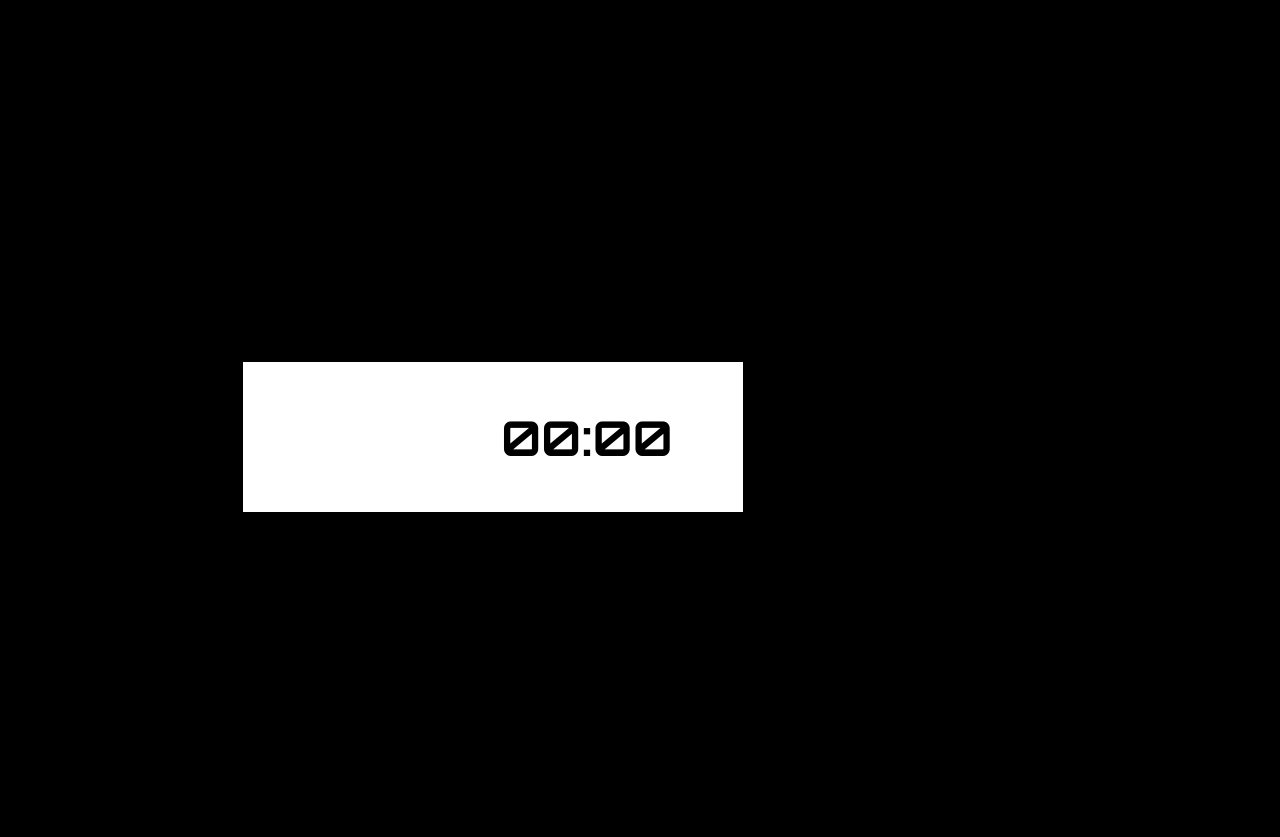
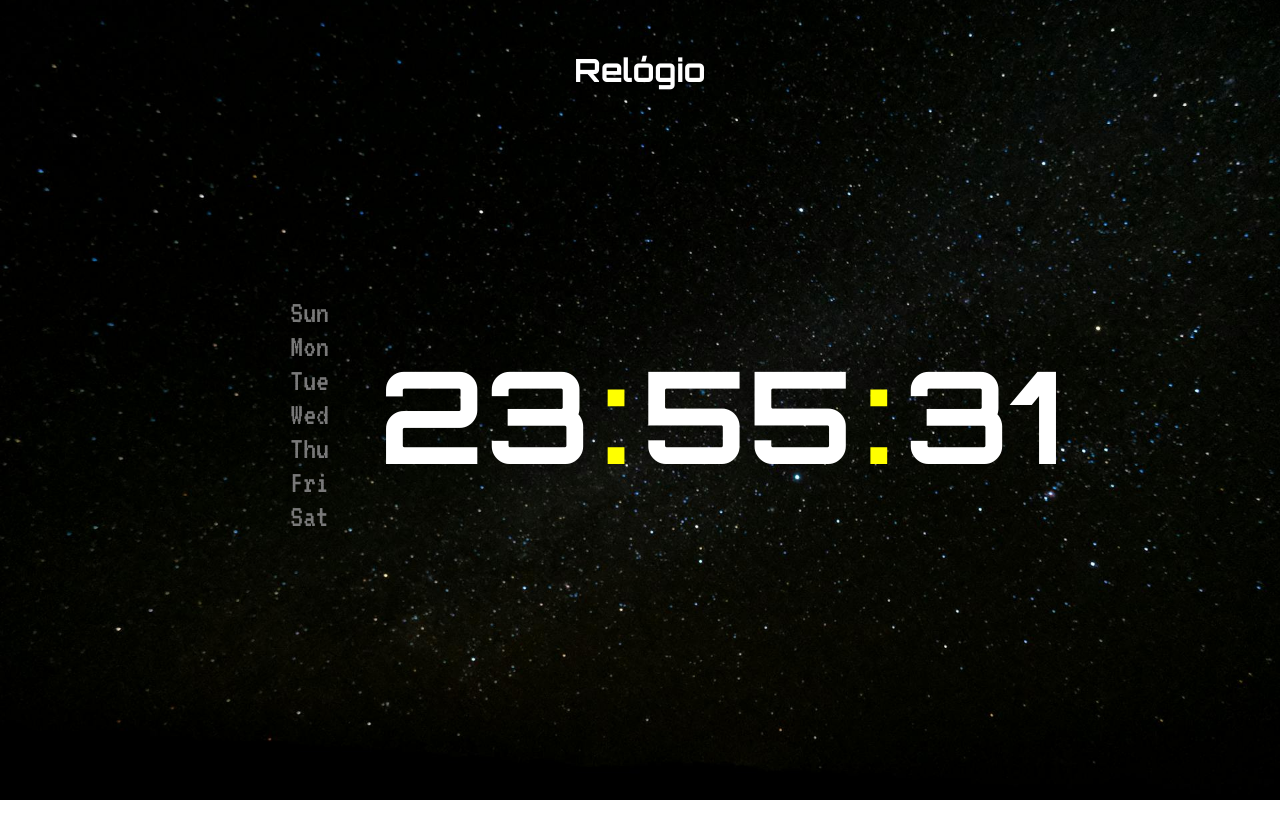
Before and after one commit to RafzVTI/Relogio, a plain HTML site: page index.html in a window 1280 px wide. After the commit the page ends 800 px from the top, so only its background shows below. Drawn offline with Linux system fonts and the light colour scheme.

Commit message:
relogio quase funcional

```diff
--- a/estilos/style.css
+++ b/estilos/style.css
@@ -1,8 +1,10 @@
 @charset "UTF-8";
 @import url('https://fonts.googleapis.com/css2?family=Orbitron:wght@400..900&display=swap');
+@import url('https://fonts.googleapis.com/css2?family=VT323&display=swap');
 
-:root {
+ :root {
     --fonte-relogio: Orbitron, arial;
+    --fonte-dias: VT323, arial;
 }
 
 *{
@@ -12,42 +14,99 @@
 }
 
 body {
-    background-color: black;
+    height: 100vh;
+    background-image: url('../imagem/fundo-estrelado.jpg');
+    background-repeat: no-repeat;
+    background-position: center center;
+    background-size: cover;
+}
+
+header {
+    display: flex;
+    align-items: center;
+    justify-content: center;
+    text-align: center;
+    color: white;
+    padding-top: 50px;
+
+}
+
+header h1 {
+    font-family: var(--fonte-relogio);
+    text-shadow: 2px 2px 2px rgba(0, 0, 0, 0.226);
+    color: white;
 }
 
 section {
-    width: 100vw;
-    height: 100vh;
-
-
     display: flex;
+    flex-direction: row;
     flex-flow: nowrap;
     align-items: center;
     justify-content: center;
 }
 
-.logio {
+.container {
     display: flex;
-    flex-flow: nowrap;
     align-items: center;
-    justify-content: flex-end;
+    justify-content: space-between;
+    flex-direction: row;
+    padding: 200px 0px 200px 0px;
+}
 
-    width: 500px;
-    height: 150px;
+.relogio {
+    display: flex;
+    align-items: center;
+    justify-content: center;
+    flex-direction: row;
 
-    background-color: rgb(255, 255, 255);
+    width: 550px;
+    height: 250px;
+
+    background-color: transparent;
     font-family: var(--fonte-relogio);
     font-size: 2em;
-    text-align: right;
-    padding: 70px;
-    margin-left: auto;
+    padding: 20px;
+
 }
 
-.text {
+.tempo {
     display: flex;
-    flex-flow: nowrap;
-    align-items: center;
-    justify-content: flex-start;
+    gap: 10px;
+}
 
-    margin: auto;
+.tempo div {
+    display: block;
+    text-align: center;
+    color: white;
+    font-size: 4em;
+    font-weight: bold;
 }
+
+#pontos {
+    color: yellow;
+    font-size: 4em;
+}
+
+.dias {
+    color: black;
+    font-family: Arial, sans-serif;
+}
+
+.dias  ul {
+   list-style: none;
+   font-size: 1em;
+   padding: 50px;
+   margin: auto;
+   font-family: var(--fonte-dias);
+}
+
+.dias  ul  li {
+    margin-bottom: 2px;
+    padding-left: 20px;
+    color: rgb(121, 121, 121);
+}
+
+.dias ul li.diaatual {
+    color: yellow;
+    font-weight: bold;
+}
--- a/index.html
+++ b/index.html
@@ -3,7 +3,7 @@
 <head>
     <meta charset="UTF-8">
     <meta name="viewport" content="width=device-width, initial-scale=1.0">
-    <title>Document</title>
+    <title>relógio</title>
     <link rel="stylesheet" href="estilos/style.css">
     <script src="javascript/re.js" defer></script>
 </head>
@@ -11,15 +11,29 @@
     <header>
         <h1>Relógio</h1>
     </header>
-    <section>
-        <div class="logio">
-            <h1>00:00</h1>
+<section>
+        <div class="container">
+            <div class="relogio">
+                <div class="dias">
+                    <ul id="diaSemana">
+                            <li>Sun</li>
+                            <li>Mon</li>
+                            <li>Tue</li>
+                            <li>Wed</li>
+                            <li>Thu</li>
+                            <li>Fri</li>
+                            <li>Sat</li>
+                    </ul>
+                </div>
+                <div class="tempo">
+                   <div id="horas">00</div>
+                   <div id="pontos">:</div>
+                   <div id="minutos">0</div>
+                   <div id="pontos">:</div>
+                   <div id="segundos">0</div>
+                </div>
+            </div>
         </div>
-        <div class="text">
-            <ul>
-              <li>monday</li>
-            </ul>
-        </div>
-    </section>
+</section>
 </body>
 </html>
--- a/javascript/re.js
+++ b/javascript/re.js
@@ -0,0 +1,22 @@
+function atualizar(){
+    const agora = new Date()
+    //relogio
+    let horas = agora.getHours().toString().padStart(2, '0')
+    let minutos = agora.getMinutes().toString().padStart(2, '0')
+    let segundos = agora.getSeconds().toString().padStart(2, '0')
+
+    document.getElementById('horas').textContent = horas
+    document.getElementById('minutos').textContent = minutos
+    document.getElementById('segundos').textContent = segundos
+
+    //dia da semana
+    const diaSemana = document.querySelectorAll('#diasSemana li')
+    const diaAtual = agora.getDay()
+
+    diaSemana.forEach(dia => dia.classList.remove('diaatual'))
+
+    diaSemana[diaAtual].classList.add('diaatual')
+}
+
+setInterval(atualizar, 1000)
+atualizar()
```
Also changed, not shown: imagem/fundo-estrelado.jpg (renamed from imagem/fundo estrelado.jpg).
